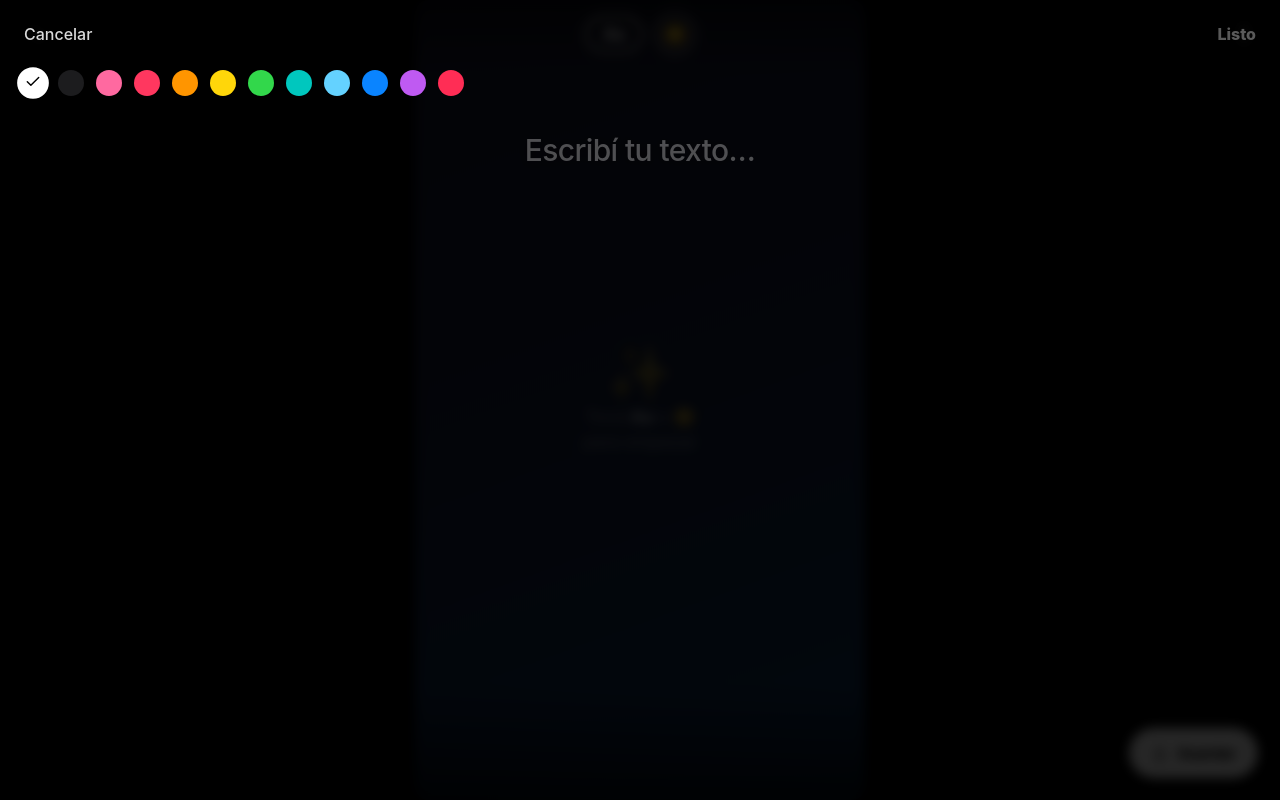
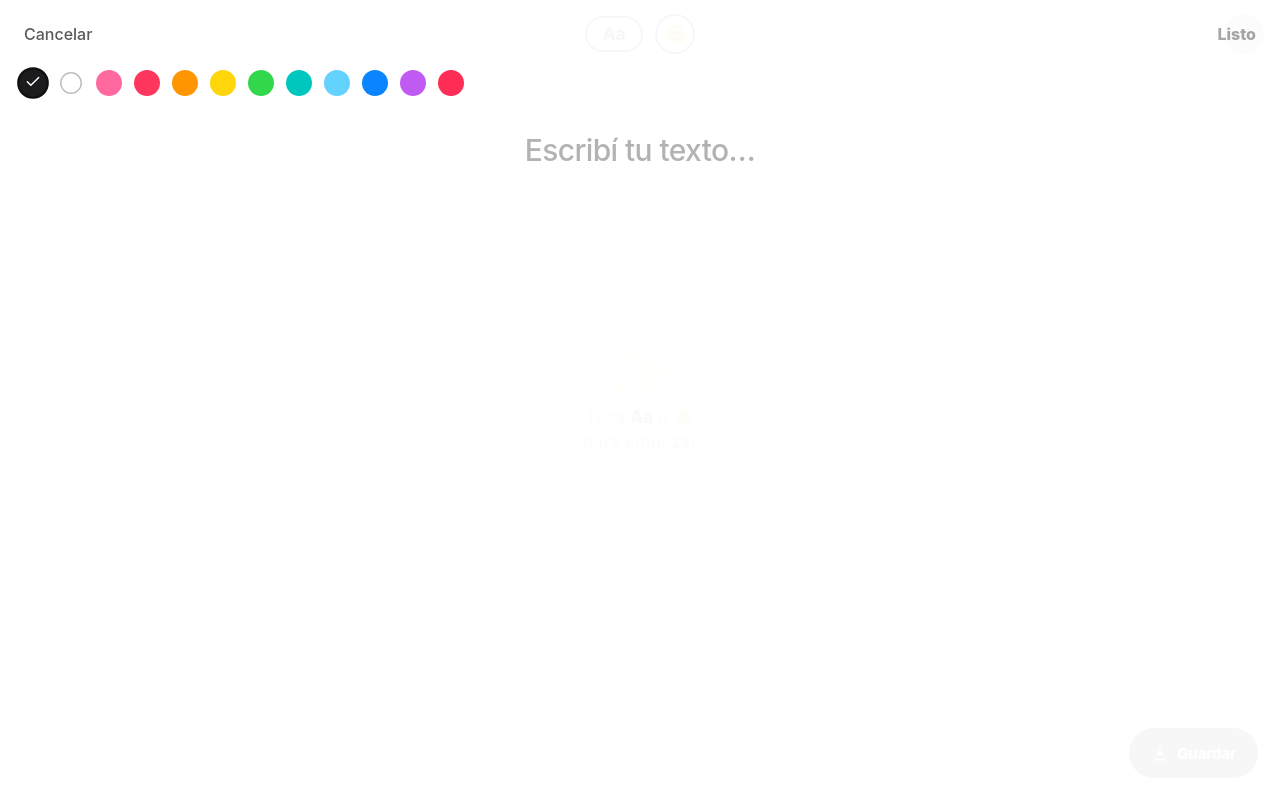
Before and after one commit to ivolevy/editor-cata, a React (Vite) app: page / in a window 1280 px wide. Both pictures are taken after a click on the button "Aa". Built offline with nearby package versions, Linux system fonts and the light colour scheme.

Commit message:
White canvas background, no dark box around text

```diff
--- a/src/constants.ts
+++ b/src/constants.ts
@@ -2,8 +2,8 @@
 export const CANVAS_WIDTH = 1080
 export const CANVAS_HEIGHT = 1920
 
-/** Color de fondo del lienzo — oscuro como IG Stories. */
-export const CANVAS_BACKGROUND = '#1a1a2e'
+/** Color de fondo del lienzo — blanco. */
+export const CANVAS_BACKGROUND = '#ffffff'
 
 /** Tamaño base de la letra en píxeles del lienzo. */
 export const TEXT_BASE_SIZE = 96
@@ -28,8 +28,8 @@ export const EMOJI_FONT_FAMILY =
  * El primero (blanco) es el predeterminado.
  */
 export const TEXT_COLORS: { name: string; value: string }[] = [
+  { name: 'Negro',    value: '#1C1C1E' },
   { name: 'Blanco',   value: '#FFFFFF' },
-  { name: 'Negro',    value: '#1C1C1E' },
   { name: 'Rosa',     value: '#FF69A0' },
   { name: 'Rojo',     value: '#FF375F' },
   { name: 'Naranja',  value: '#FF9500' },
--- a/src/index.css
+++ b/src/index.css
@@ -27,9 +27,9 @@
   -webkit-font-smoothing: antialiased;
   -webkit-text-size-adjust: 100%;
   text-size-adjust: 100%;
-  color: var(--white);
-  background: var(--black);
-  color-scheme: dark;
+  color: #111;
+  background: #fff;
+  color-scheme: light;
 }
 
 *,
@@ -42,7 +42,7 @@ body {
   height: 100%;
   overflow: hidden;
   overscroll-behavior: none;
-  background: var(--black);
+  background: #fff;
 }
 
 #root { height: 100%; }
@@ -72,7 +72,7 @@ button:disabled { cursor: default; }
   width: 100vw;
   height: 100vh;
   height: 100dvh;
-  background: var(--black);
+  background: #fff;
   overflow: hidden;
   touch-action: manipulation;
   -webkit-user-select: none;
@@ -96,7 +96,7 @@ button:disabled { cursor: default; }
   overflow: hidden;
   border-radius: 14px;
   /* Deep IG-style dark gradient — the canvas background colour */
-  background: linear-gradient(160deg, #1a1a2e 0%, #16213e 48%, #0f3460 100%);
+  background: #ffffff;
   touch-action: none;
   -webkit-touch-callout: none;
 }
@@ -135,13 +135,13 @@ button:disabled { cursor: default; }
   margin: 0;
   font-size: calc(17px * var(--inv));
   line-height: 1.5;
-  color: rgba(255, 255, 255, 0.45);
+  color: rgba(0, 0, 0, 0.4);
   font-weight: 500;
   letter-spacing: 0.01em;
 }
 
 .stage__empty-text strong {
-  color: rgba(255, 255, 255, 0.75);
+  color: rgba(0, 0, 0, 0.7);
   font-weight: 800;
 }
 
@@ -160,7 +160,7 @@ button:disabled { cursor: default; }
 }
 
 .canvas-el.is-selected {
-  outline-color: rgba(255, 255, 255, 0.85);
+  outline-color: rgba(0, 0, 0, 0.55);
   cursor: grabbing;
 }
 
@@ -177,11 +177,7 @@ button:disabled { cursor: default; }
   justify-content: space-between;
   padding: calc(14px + var(--safe-top)) 16px 16px;
   /* Gradient keeps icons readable over any canvas colour */
-  background: linear-gradient(
-    to bottom,
-    rgba(0, 0, 0, 0.52) 0%,
-    rgba(0, 0, 0, 0.0)  100%
-  );
+  background: none;
   pointer-events: none;   /* pass-through to canvas */
 }
 
@@ -234,9 +230,9 @@ button:disabled { cursor: default; }
   height: 36px;
   padding: 0 16px;
   border-radius: 999px;
-  border: 2px solid rgba(255, 255, 255, 0.88);
+  border: 2px solid #111;
   background: transparent;
-  color: white;
+  color: #111;
   font-size: 17px;
   font-weight: 800;
   letter-spacing: -0.4px;
@@ -247,7 +243,7 @@ button:disabled { cursor: default; }
 
 .ig-aa-btn:active {
   transform: scale(0.9);
-  background: rgba(255, 255, 255, 0.1);
+  background: rgba(0, 0, 0, 0.08);
 }
 
 /* ── Sticker / emoji circle button ─────────────────────────────────────── */
@@ -256,9 +252,9 @@ button:disabled { cursor: default; }
   width: 40px;
   height: 40px;
   border-radius: 50%;
-  border: 2px solid rgba(255, 255, 255, 0.75);
+  border: 2px solid #111;
   background: transparent;
-  color: white;
+  color: #111;
   display: flex;
   align-items: center;
   justify-content: center;
@@ -281,11 +277,7 @@ button:disabled { cursor: default; }
   align-items: center;
   justify-content: space-between;
   padding: 40px 22px calc(22px + var(--safe-bottom));
-  background: linear-gradient(
-    to top,
-    rgba(0, 0, 0, 0.72) 0%,
-    rgba(0, 0, 0, 0.0)  100%
-  );
+  background: none;
   pointer-events: none;
 }
 
@@ -335,7 +327,9 @@ button:disabled { cursor: default; }
   align-items: center;
   gap: 8px;
   transition: transform 0.15s var(--spring), opacity 0.2s;
-  box-shadow: 0 4px 24px rgba(0, 0, 0, 0.5);
+  box-shadow: 0 2px 12px rgba(0, 0, 0, 0.2);
+  background: #000;
+  color: #fff;
 }
 
 .ig-save-btn:active:not(:disabled) { transform: scale(0.93); }
@@ -460,9 +454,7 @@ button:disabled { cursor: default; }
   z-index: 50;
   display: flex;
   flex-direction: column;
-  background: rgba(0, 0, 0, 0.85);
-  backdrop-filter: blur(6px);
-  -webkit-backdrop-filter: blur(6px);
+  background: rgba(255, 255, 255, 0.97);
   animation: fade-in 0.18s var(--ease) both;
 }
 
@@ -476,7 +468,7 @@ button:disabled { cursor: default; }
 .text-editor-cancel {
   font-size: 16px;
   font-weight: 500;
-  color: rgba(255, 255, 255, 0.85);
+  color: rgba(0, 0, 0, 0.65);
   padding: 8px 4px;
   min-width: 70px;
   text-align: left;
@@ -488,7 +480,7 @@ button:disabled { cursor: default; }
 .text-editor-done {
   font-size: 16px;
   font-weight: 800;
-  color: white;
+  color: #000;
   padding: 8px 4px;
   min-width: 70px;
   text-align: right;
@@ -524,9 +516,8 @@ button:disabled { cursor: default; }
 }
 
 .color-dot.is-selected {
-  border-color: white;
+  border-color: #111;
   transform: scale(1.22);
-  box-shadow: 0 0 0 1px rgba(0,0,0,0.4);
 }
 
 .color-dot:active { transform: scale(0.88); }
@@ -558,17 +549,19 @@ button:disabled { cursor: default; }
   font-weight: 700;
   line-height: 1.25;
   text-align: center;
-  caret-color: white;
+  caret-color: #111;
   min-height: 80px;
   max-height: 50dvh;
   overflow-y: auto;
   letter-spacing: -0.02em;
-  /* Shadow makes text readable over any colour */
-  text-shadow: 0 1px 8px rgba(0, 0, 0, 0.5);
+  text-shadow: none;
+  box-shadow: none;
+  -webkit-appearance: none;
+  appearance: none;
 }
 
 .text-editor__input::placeholder {
-  color: rgba(255, 255, 255, 0.3);
+  color: rgba(0, 0, 0, 0.3);
   font-weight: 500;
 }
 
```
